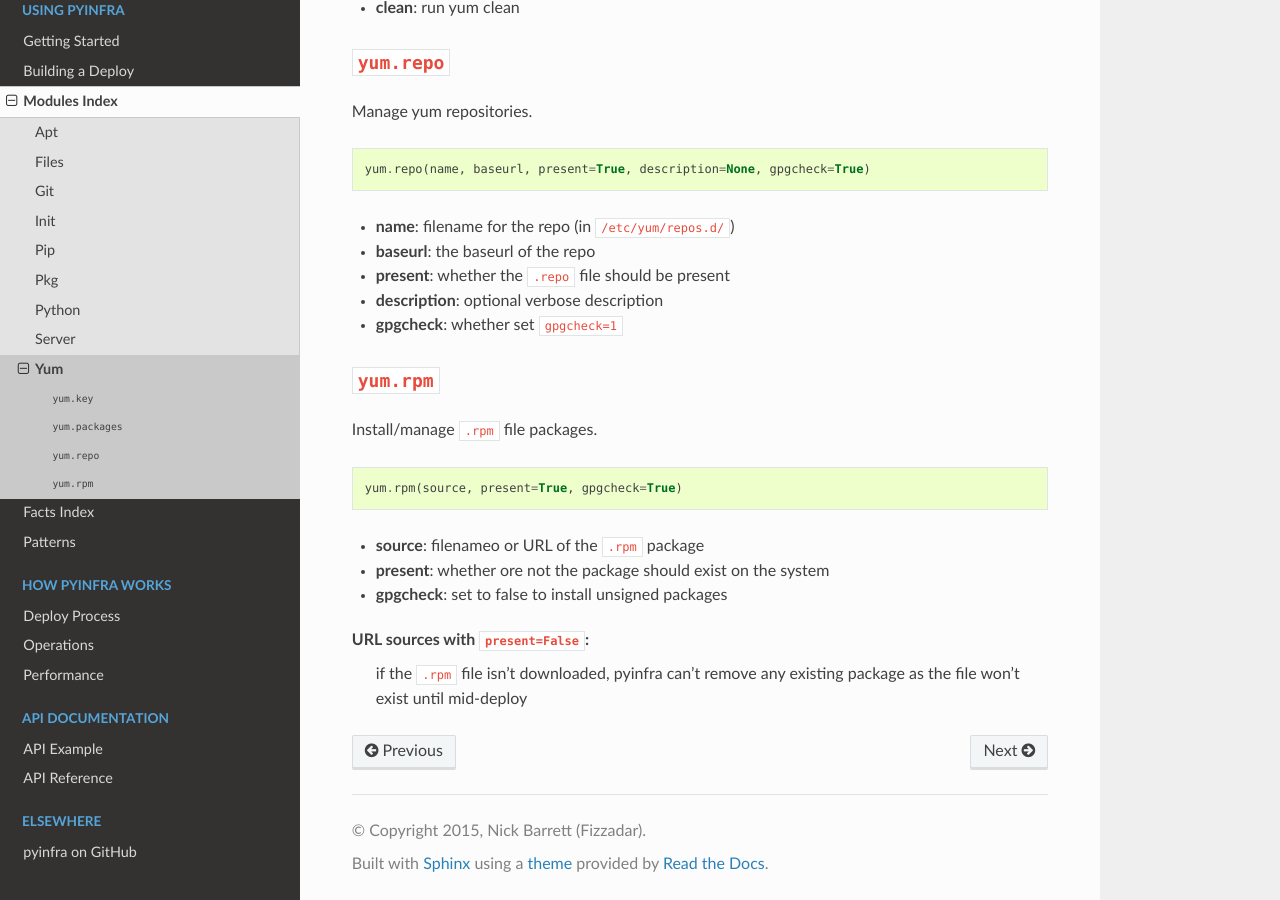
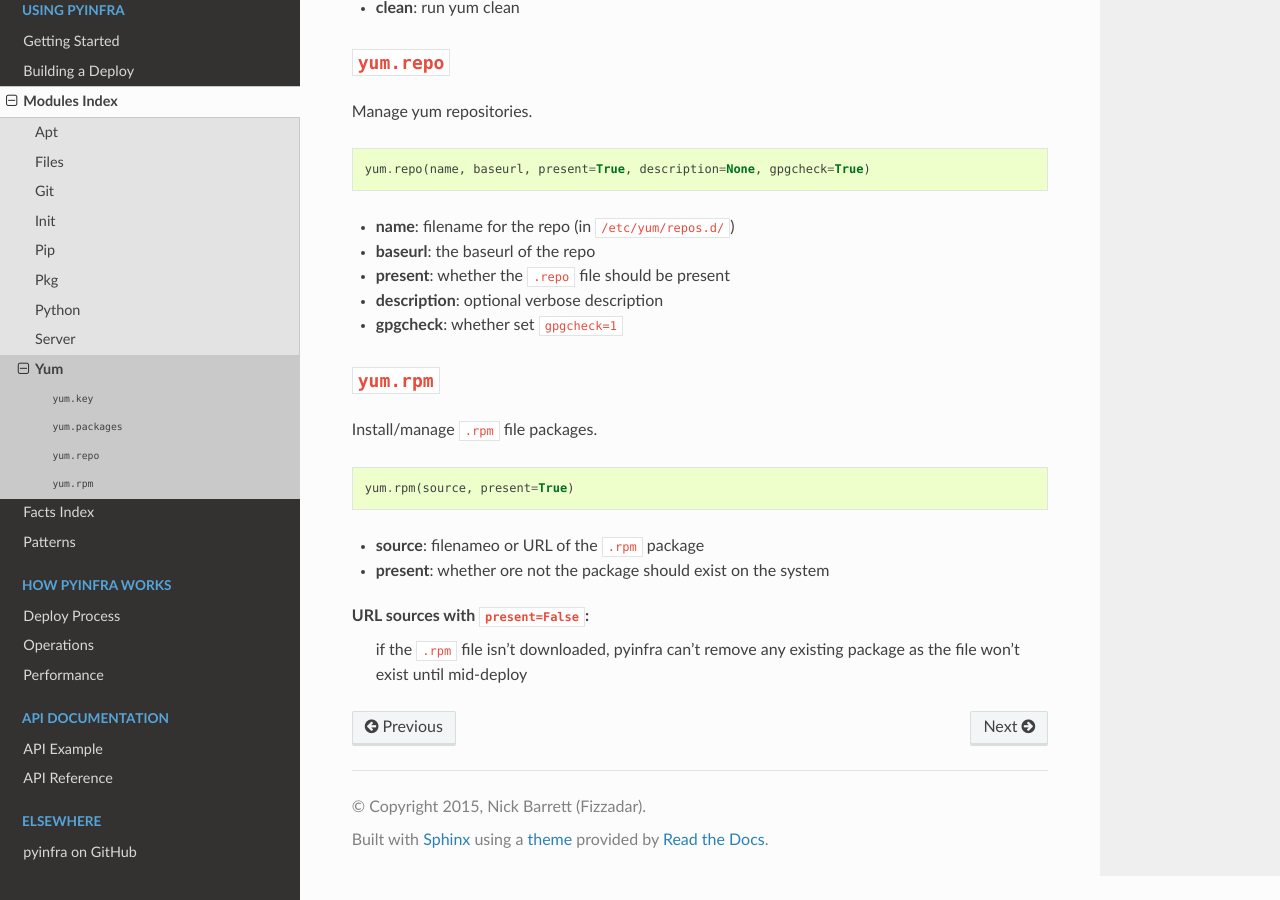
Before and after one commit to pyinfra-dev/pyinfra, a Sphinx documentation site: the page built from docs/modules/yum.rst, in a window 1280 px wide and 900 px high, scrolled down 753 px. Built offline with Sphinx 7.4.7 and the Read the Docs theme 2.0.0, drawn with Linux system fonts in a browser that asks for light colours.

Commit message:
Docs update.

```diff
--- a/docs/modules/yum.rst
+++ b/docs/modules/yum.rst
@@ -57,11 +57,10 @@ Install/manage ``.rpm`` file packages.
 
 .. code:: python
 
-    yum.rpm(source, present=True, gpgcheck=True)
+    yum.rpm(source, present=True)
 
 + **source**: filenameo or URL of the ``.rpm`` package
 + **present**: whether ore not the package should exist on the system
-+ **gpgcheck**: set to false to install unsigned packages
 
 URL sources with ``present=False``:
     if the ``.rpm`` file isn't downloaded, pyinfra can't remove any existing package
```
